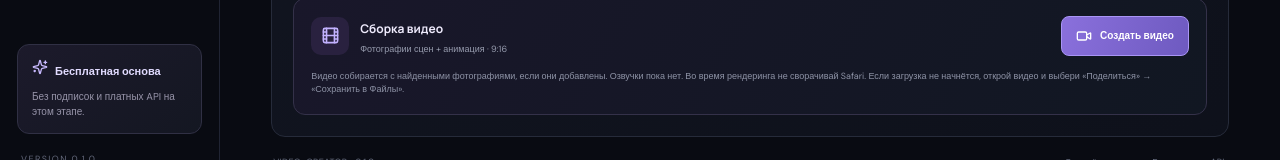
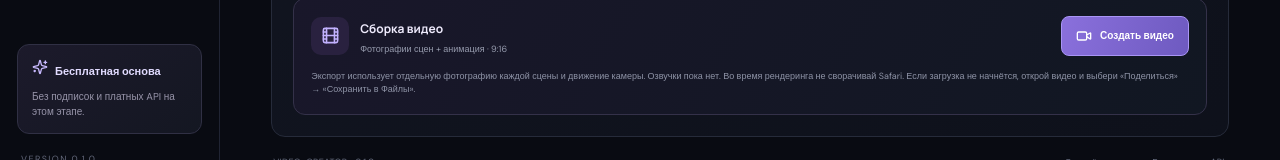
Before and after one commit to bahmetevdanil2005-dev/Video-creator, a React (Vite) app: page / in a window 1280 px wide. Shown: the part 1499-1659 px from the top of the page. Built offline with nearby package versions, Linux system fonts and the light colour scheme.

Commit message:
Replace repeated orb motif with scene-specific visuals and photo motion

```diff
--- a/src/components/VideoExport.tsx
+++ b/src/components/VideoExport.tsx
@@ -63,42 +63,60 @@ function drawScene(
   }
   ctx.restore();
 
-  const cx = width * 0.73;
-  const cy = height * (0.34 + Math.sin(progress * Math.PI * 2) * 0.025);
-  const radius = Math.min(width, height) * 0.13;
-  const glow = ctx.createRadialGradient(cx - radius * 0.35, cy - radius * 0.4, 2, cx, cy, radius);
-  glow.addColorStop(0, '#ffffff');
-  glow.addColorStop(0.25, accent);
-  glow.addColorStop(1, '#30234f');
-  ctx.save();
-  ctx.shadowColor = accent;
-  ctx.shadowBlur = radius * 0.55;
-  ctx.fillStyle = glow;
-  ctx.beginPath(); ctx.arc(cx, cy, radius, 0, Math.PI * 2); ctx.fill();
-  ctx.restore();
-
-  ctx.save();
-  ctx.translate(cx, cy);
-  ctx.rotate(progress * 0.45);
-  ctx.strokeStyle = accent + '99';
-  ctx.lineWidth = Math.max(2, width * 0.002);
-  ctx.beginPath();
-  ctx.ellipse(0, 0, radius * 1.7, radius * 0.52, -0.35, 0, Math.PI * 2);
-  ctx.stroke();
-  ctx.restore();
-
-  if (scene.visual === 'bars') {
-    [0.12, 0.22, 0.16, 0.29, 0.2, 0.34, 0.25].forEach((value, bar) => {
-      const barWidth = width * 0.025;
-      const barHeight = height * value * (0.82 + 0.18 * Math.sin(progress * 5 + bar));
-      const x = width * 0.5 + bar * barWidth * 1.5;
-      const y = height * 0.65 - barHeight;
-      const gradient = ctx.createLinearGradient(0, y, 0, y + barHeight);
-      gradient.addColorStop(0, accent);
-      gradient.addColorStop(1, '#ffffff22');
-      ctx.fillStyle = gradient;
-      ctx.fillRect(x, y, barWidth, barHeight);
-    });
+  if (photo) {
+    const zoom = 1.04 + progress * 0.13;
+    const pan = (index % 2 === 0 ? 1 : -1) * progress * photo.naturalWidth * 0.035;
+    const scale = Math.max(width / photo.naturalWidth, height / photo.naturalHeight) * zoom;
+    const sw = width / scale;
+    const sh = height / scale;
+    const sx = Math.max(0, Math.min(photo.naturalWidth - sw, (photo.naturalWidth - sw) / 2 + pan));
+    const sy = (photo.naturalHeight - sh) / 2;
+    ctx.save();
+    ctx.globalAlpha = 1;
+    ctx.drawImage(photo, sx, sy, sw, sh, 0, 0, width, height);
+    ctx.restore();
+    const shade = ctx.createLinearGradient(0, 0, 0, height);
+    shade.addColorStop(0, '#05070b88');
+    shade.addColorStop(0.38, '#05070b22');
+    shade.addColorStop(1, '#05070bee');
+    ctx.fillStyle = shade;
+    ctx.fillRect(0, 0, width, height);
+  } else {
+    const layouts = [
+      { x: 0.72, y: 0.28, r: 0.17, shape: 'circle' },
+      { x: 0.70, y: 0.32, r: 0.20, shape: 'rect' },
+      { x: 0.76, y: 0.27, r: 0.15, shape: 'bars' },
+      { x: 0.68, y: 0.34, r: 0.18, shape: 'line' },
+      { x: 0.75, y: 0.3, r: 0.19, shape: 'diamond' },
+      { x: 0.7, y: 0.29, r: 0.16, shape: 'rings' },
+      { x: 0.73, y: 0.32, r: 0.18, shape: 'triangle' },
+    ];
+    const layout = layouts[index % layouts.length];
+    const x = width * layout.x;
+    const y = height * layout.y;
+    const size = Math.min(width, height) * layout.r;
+    ctx.save();
+    ctx.fillStyle = accent + '33';
+    ctx.strokeStyle = accent;
+    ctx.lineWidth = Math.max(3, width * 0.006);
+    ctx.shadowColor = accent;
+    ctx.shadowBlur = size * 0.45;
+    if (layout.shape === 'circle') {
+      ctx.beginPath(); ctx.arc(x, y, size, 0, Math.PI * 2); ctx.fill(); ctx.stroke();
+    } else if (layout.shape === 'rect') {
+      ctx.translate(x, y); ctx.rotate(-0.16); ctx.fillRect(-size, -size, size * 2, size * 2); ctx.strokeRect(-size, -size, size * 2, size * 2);
+    } else if (layout.shape === 'bars') {
+      for (let n = 0; n < 5; n++) { const h = size * (0.35 + ((n * 7 + index * 3) % 9) / 12); ctx.fillRect(x - size + n * size * 0.42, y + size - h, size * 0.24, h); }
+    } else if (layout.shape === 'line') {
+      ctx.beginPath(); ctx.moveTo(x - size, y + size * 0.5); ctx.lineTo(x - size * 0.35, y - size * 0.7); ctx.lineTo(x + size * 0.2, y + size * 0.15); ctx.lineTo(x + size, y - size); ctx.stroke();
+    } else if (layout.shape === 'diamond') {
+      ctx.translate(x, y); ctx.rotate(Math.PI / 4); ctx.fillRect(-size * 0.7, -size * 0.7, size * 1.4, size * 1.4); ctx.strokeRect(-size * 0.7, -size * 0.7, size * 1.4, size * 1.4);
+    } else if (layout.shape === 'rings') {
+      for (let n = 1; n <= 4; n++) { ctx.beginPath(); ctx.arc(x, y, size * n / 4, 0, Math.PI * 2); ctx.stroke(); }
+    } else {
+      ctx.beginPath(); ctx.moveTo(x, y - size); ctx.lineTo(x + size, y + size); ctx.lineTo(x - size, y + size); ctx.closePath(); ctx.fill(); ctx.stroke();
+    }
+    ctx.restore();
   }
 
   const pad = width * 0.085;
@@ -146,6 +164,7 @@ export default function VideoExport({ scenes, ratio, style }: VideoExportProps)
     if (urlRef.current) URL.revokeObjectURL(urlRef.current);
 
     try {
+      if (scenes.some(scene => !scene.imageUrl)) throw new Error('Сначала найди фотографии для всех сцен. Видео без тематических материалов не будет собрано.');
       if (!('MediaRecorder' in window) || !HTMLCanvasElement.prototype.captureStream) {
         throw new Error('Запись видео не поддерживается этим браузером. Обнови Safari и попробуй ещё раз.');
       }
@@ -244,7 +263,7 @@ export default function VideoExport({ scenes, ratio, style }: VideoExportProps)
       )}
       {message && !rendering && <p className="export-message" role="status">{message}</p>}
       {videoUrl && !rendering && <a className="download-video" href={videoUrl} download={fileName}><Download size={16} /> Скачать {fileName.endsWith('.mp4') ? 'MP4' : 'WEBM'}</a>}
-      <p className="export-hint">Видео собирается с найденными фотографиями, если они добавлены. Озвучки пока нет. Во время рендеринга не сворачивай Safari. Если загрузка не начнётся, открой видео и выбери «Поделиться» → «Сохранить в Файлы».</p>
+      <p className="export-hint">Экспорт использует отдельную фотографию каждой сцены и движение камеры. Озвучки пока нет. Во время рендеринга не сворачивай Safari. Если загрузка не начнётся, открой видео и выбери «Поделиться» → «Сохранить в Файлы».</p>
     </section>
   );
 }
```
